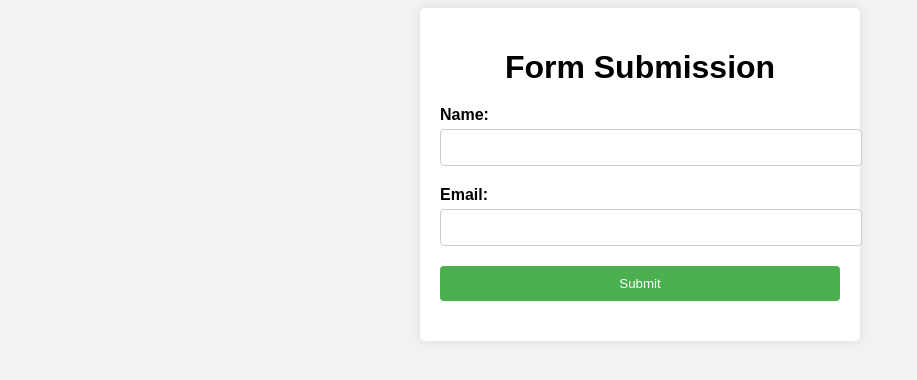
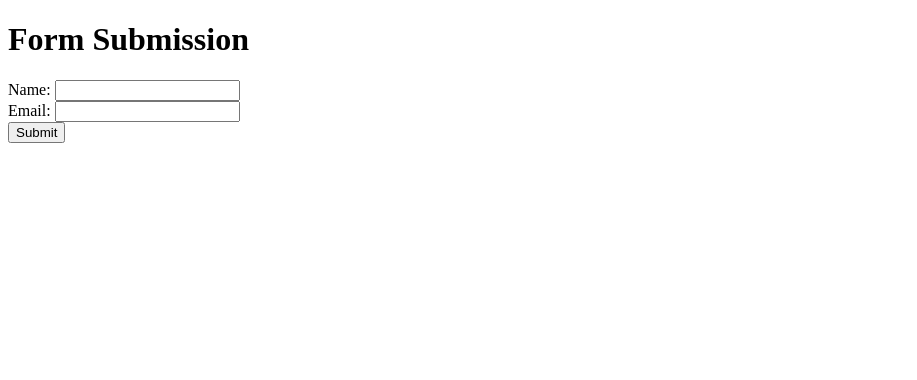
Before and after one commit to PriyanshK09/Advance-Web-Development-CSE222, a plain HTML site: page Class-Express-Activity2/index.html in a window 1280 px wide. Shown: the whole page, without its empty margins (0-917 px from the left). Drawn offline with Linux system fonts and the light colour scheme.

Commit message:
Refactor CSS styling in index.html

```diff
--- a/Class-Express-Activity2/index.html
+++ b/Class-Express-Activity2/index.html
@@ -2,64 +2,6 @@
 <html>
 <head>
     <title>Form Submission</title>
-    <style>
-        body {
-            font-family: Arial, sans-serif;
-            background-color: #f2f2f2;
-        }
-
-        .container {
-            max-width: 400px;
-            margin: 0 auto;
-            padding: 20px;
-            background-color: #fff;
-            border-radius: 5px;
-            box-shadow: 0 0 10px rgba(0, 0, 0, 0.1);
-        }
-
-        .container h1 {
-            text-align: center;
-            margin-bottom: 20px;
-        }
-
-        .form-group {
-            margin-bottom: 20px;
-        }
-
-        .form-group label {
-            display: block;
-            font-weight: bold;
-            margin-bottom: 5px;
-        }
-
-        .form-group input {
-            width: 100%;
-            padding: 10px;
-            border: 1px solid #ccc;
-            border-radius: 4px;
-        }
-
-        .form-group button {
-            width: 100%;
-            padding: 10px;
-            background-color: #4CAF50;
-            color: #fff;
-            border: none;
-            border-radius: 4px;
-            cursor: pointer;
-        }
-
-        .form-group button:hover {
-            background-color: #45a049;
-        }
-
-        /* Media queries for portrait mode on phones */
-        @media only screen and (max-width: 480px) {
-            .form-group input {
-                border-width: 2px;
-            }
-        }
-    </style>
 </head>
 <body>
     <div class="container">
```
